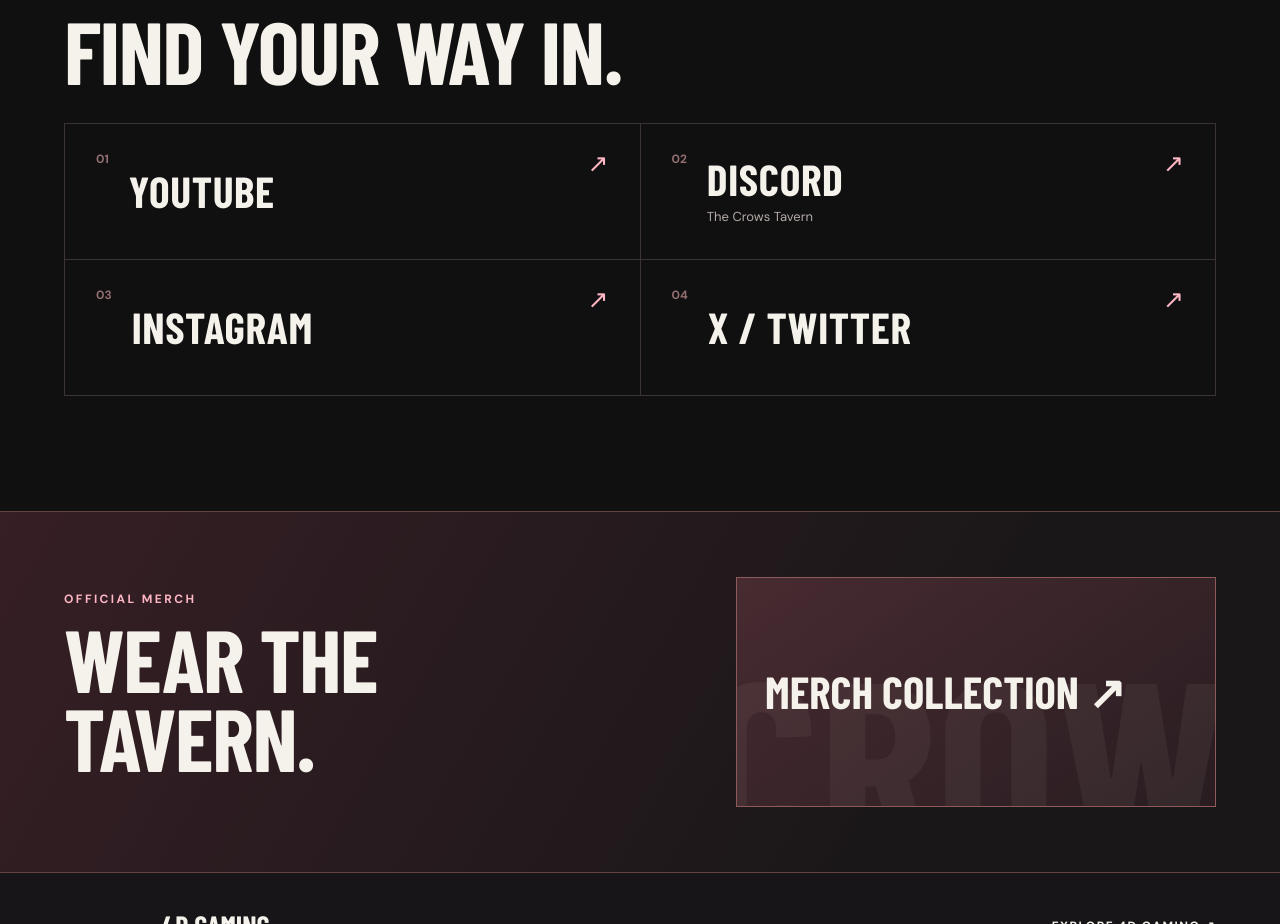
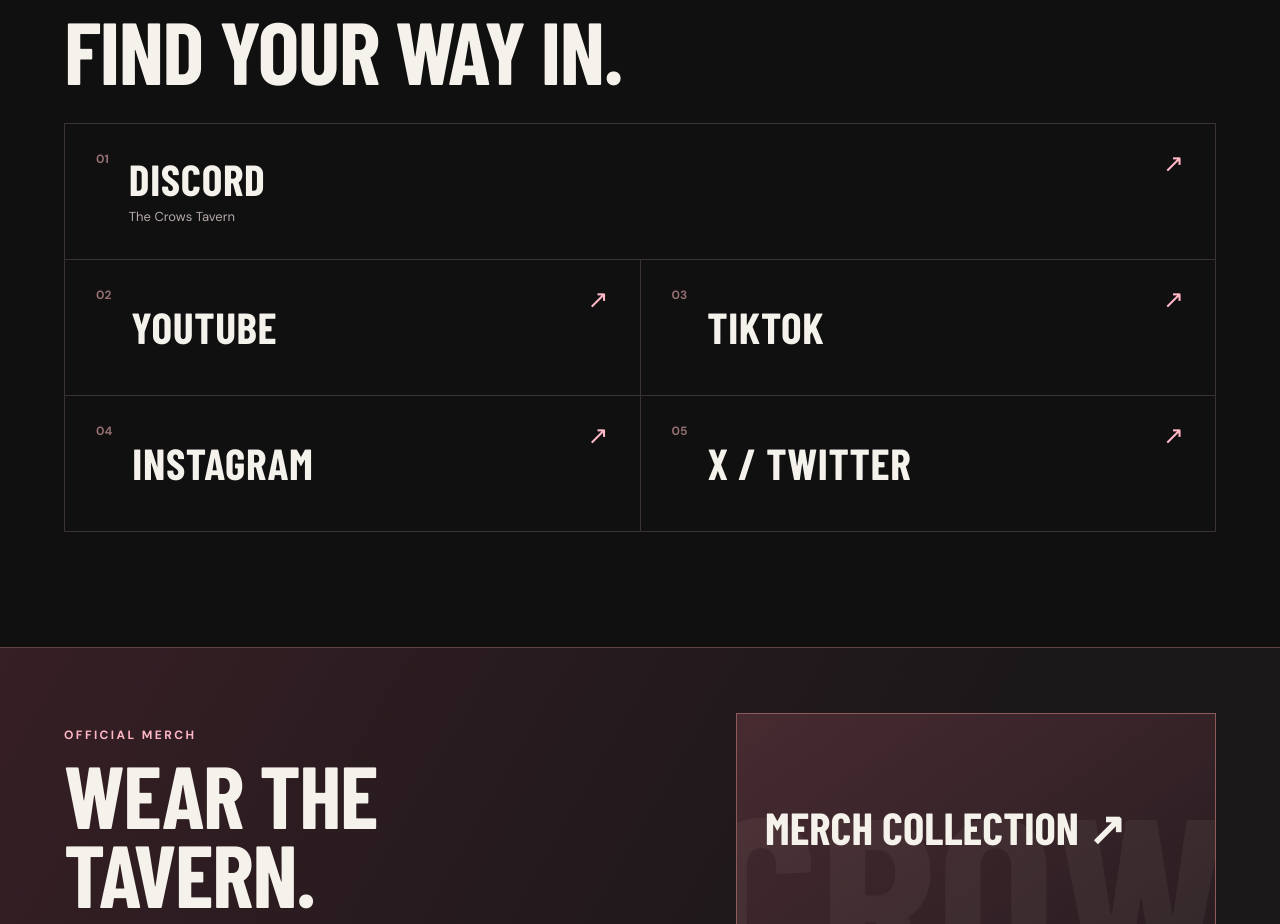
Before and after one commit to salochin7/Murder, a plain HTML site: page index.html in a window 1280 px wide. Shown: the part 1360-2284 px from the top of the page. Drawn offline with nearby package versions, Linux system fonts and the light colour scheme; no server answers; a web font is replaced by a local one.

Commit message:
Add TikTok and balance five social links with a full-width Discord row

```diff
--- a/index.html
+++ b/index.html
@@ -66,6 +66,7 @@
     h2 { font-size:clamp(48px,7vw,88px); line-height:.9; letter-spacing:-.015em; }
     .links { display:grid; grid-template-columns:repeat(2,minmax(0,1fr)); border-top:1px solid var(--line); border-left:1px solid var(--line); }
     .link-card { min-height:136px; padding:27px 31px; border-right:1px solid var(--line); border-bottom:1px solid var(--line); display:flex; align-items:center; gap:20px; transition:background .2s; }
+    .link-card--community { grid-column:1 / -1; }
     .link-card:hover { background:#221d1f; }
     .link-index { align-self:flex-start; color:#936e70; font-size:12px; font-weight:700; }
     .link-title { font:800 clamp(30px,3.4vw,48px)/1 "Barlow Condensed",sans-serif; text-transform:uppercase; letter-spacing:.015em; }
@@ -141,10 +142,11 @@
         <div><h2 id="links-title">Find your way in.</h2></div>
       </div>
       <div class="links">
-        <a class="link-card" href="https://www.youtube.com/@crowanoke" target="_blank" rel="noopener noreferrer"><span class="link-index">01</span><span><span class="link-title">YouTube</span></span><span class="link-arrow" aria-hidden="true">↗</span></a>
-        <a class="link-card" href="https://discord.gg/WAJ4MaE2zW" target="_blank" rel="noopener noreferrer"><span class="link-index">02</span><span><span class="link-title">Discord</span><span class="link-desc">The Crows Tavern</span></span><span class="link-arrow" aria-hidden="true">↗</span></a>
-        <a class="link-card" href="https://www.instagram.com/quidcrowquo" target="_blank" rel="noopener noreferrer"><span class="link-index">03</span><span><span class="link-title">Instagram</span></span><span class="link-arrow" aria-hidden="true">↗</span></a>
-        <a class="link-card" href="https://x.com/quidcrowquo" target="_blank" rel="noopener noreferrer"><span class="link-index">04</span><span><span class="link-title">X / Twitter</span></span><span class="link-arrow" aria-hidden="true">↗</span></a>
+        <a class="link-card link-card--community" href="https://discord.gg/WAJ4MaE2zW" target="_blank" rel="noopener noreferrer"><span class="link-index">01</span><span><span class="link-title">Discord</span><span class="link-desc">The Crows Tavern</span></span><span class="link-arrow" aria-hidden="true">↗</span></a>
+        <a class="link-card" href="https://www.youtube.com/@crowanoke" target="_blank" rel="noopener noreferrer"><span class="link-index">02</span><span><span class="link-title">YouTube</span></span><span class="link-arrow" aria-hidden="true">↗</span></a>
+        <a class="link-card" href="https://www.tiktok.com/@crowanoke" target="_blank" rel="noopener noreferrer"><span class="link-index">03</span><span><span class="link-title">TikTok</span></span><span class="link-arrow" aria-hidden="true">↗</span></a>
+        <a class="link-card" href="https://www.instagram.com/quidcrowquo" target="_blank" rel="noopener noreferrer"><span class="link-index">04</span><span><span class="link-title">Instagram</span></span><span class="link-arrow" aria-hidden="true">↗</span></a>
+        <a class="link-card" href="https://x.com/quidcrowquo" target="_blank" rel="noopener noreferrer"><span class="link-index">05</span><span><span class="link-title">X / Twitter</span></span><span class="link-arrow" aria-hidden="true">↗</span></a>
       </div>
     </section>
     <section class="feature" id="shop" aria-labelledby="shop-title">
```
